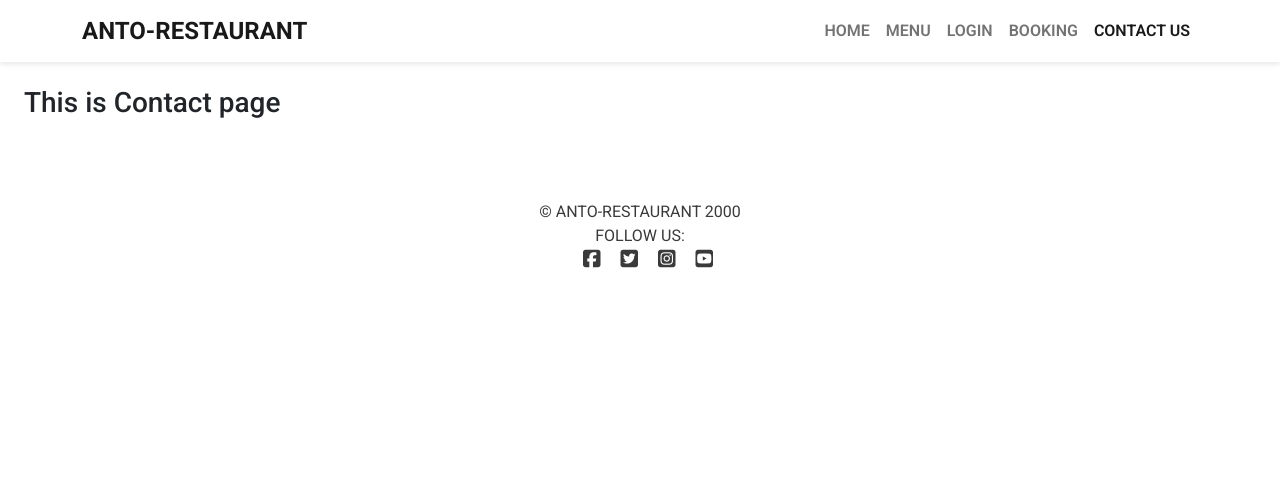
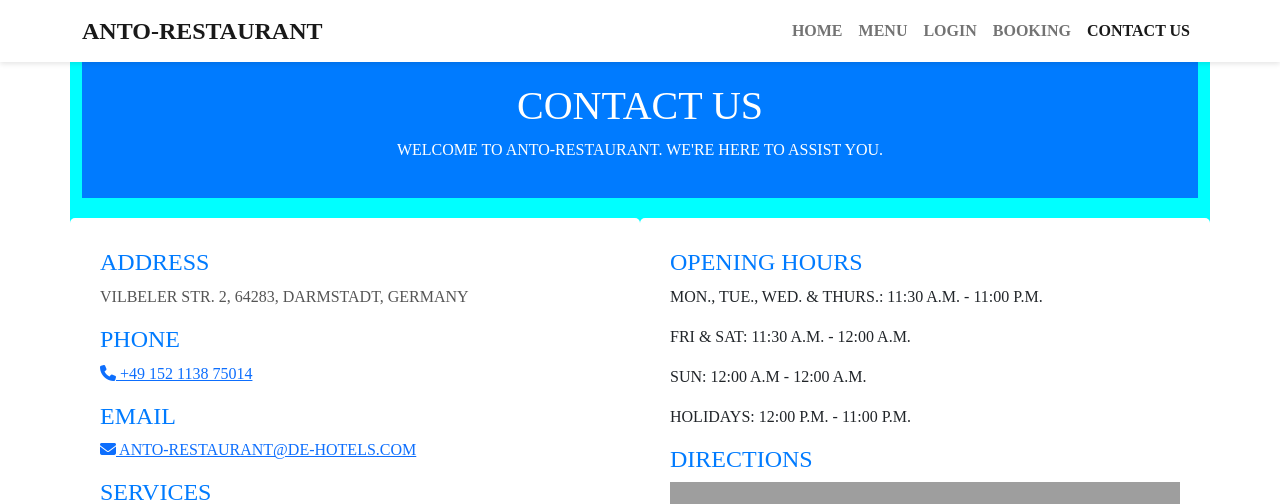
Before and after one commit to Anthonyrajlucas/django-anto-restaurant, a Django app: page /contact/ in a window 1280 px wide. Shown: the top 504 px of the page. Before the commit the page ends 268 px from the top, so only its background shows below. Run offline with Django 3.2, Linux system fonts and the light colour scheme; some libraries are stand-ins or nearby versions; grey boxes are pictures that could not be loaded.

Commit message:
Add contactus page content and style done

```diff
--- a/contact_us/templates/contact.html
+++ b/contact_us/templates/contact.html
@@ -1,12 +1,44 @@
-
 {% extends "base.html" %}
 {% load static %}
 {% block content %}
-<div>
-    <div class="center-container  min-h-100 review-page">
-        <div class="center-container p-4">
-            <div class="contact">
-                <h3>This is Contact page</h3><br>
+<div class="container timetable">
+    <div class="page-title">
+        <h1>Contact Us</h1>
+        <p>Welcome to Anto-Restaurant. We're here to assist you.</p>
+    </div>
+    <div class="row">
+        <div class="col-md-6 contact-section">
+            <div class="contact-info">
+                <h4>Address</h4>
+                <p>Vilbeler Str. 2, 64283, Darmstadt, Germany</p>
+                <h4>Phone</h4>
+                <p><a href="tel:+49152113875014"><i class="fas fa-phone"></i> +49 152 1138 75014</a></p>
+                <h4>Email</h4>
+                <p><a href="mailto:anto-restaurant@de-hotels.com"><i class="fas fa-envelope"></i>
+                        anto-restaurant@de-hotels.com</a></p>
+                <h4>Services</h4>
+                <ul class="services-list">
+                    <li><i class="fas fa-wifi"></i> Free Wi-Fi</li>
+                    <li><i class="fas fa-parking"></i> Parking</li>
+                    <li><i class="fas fa-solar-panel"></i> Eco-friendly</li>
+                    <li><i class="far fa-handshake"></i> Meetings</li>
+                    <li><i class="fas fa-birthday-cake"></i> Celebrations</li>
+                </ul>
+            </div>
+        </div>
+        <div class="col-md-6 contact-section">
+            <div class="opening-hours">
+                <h4>Opening Hours</h4>
+                <p>Mon., Tue., Wed. & Thurs.: 11:30 a.m. - 11:00 p.m.</p>
+                <p>Fri & Sat: 11:30 a.m. - 12:00 a.m.</p>
+                <p>Sun: 12:00 a.m - 12:00 a.m.</p>
+                <p>Holidays: 12:00 p.m. - 11:00 p.m.</p>
+            </div>
+            <div class="directions">
+                <h4>Directions</h4>
+                <iframe
+                    src="https://www.google.com/maps/embed?pb=!1m14!1m12!1m3!1d20567.444445036024!2d8.635382589009064!3d49.881330682520336!2m3!1f0!2f0!3f0!3m2!1i1024!2i768!4f13.1!5e0!3m2!1sen!2sde!4v1694340144388!5m2!1sen!2sde"
+                    allowfullscreen></iframe>
             </div>
         </div>
     </div>
--- a/raj_restaurant/settings.py
+++ b/raj_restaurant/settings.py
@@ -30,7 +30,7 @@ SECRET_KEY = os.environ.get('SECRET_KEY')
 # SECURITY WARNING: don't run with debug turned on in production!
 DEBUG = True
 
-ALLOWED_HOSTS = ['8000-anthonyrajl-djangoantor-u5sl9yzfjxz.ws-eu104.gitpod.io',
+ALLOWED_HOSTS = ['8000-anthonyrajl-djangoantor-50bmwhlvp21.ws-eu104.gitpod.io',
                  "raj-restaurant-594c6950e24f.herokuapp.com",
                  '8000-anthonyrajl-djangoantor-u5sl9yzfjxz.ws-eu104.gitpod.io/contact/',
                  "localhost"]
--- a/static/css/style.css
+++ b/static/css/style.css
@@ -9,7 +9,7 @@ body, html {
 /* Global styles */
 
 body {
-    font-family: 'Roboto', sans-serif;
+    font-family: 'Roboo',t sans-serif;
 }
 
 /* Navigation styles */
@@ -97,3 +97,58 @@ footer i:hover {
     transform: scale(1.1);
     color: #3a3a3a;
 }
+
+
+/*------------------------Contact_us page Style -----------------------------*/
+.timetable{
+    background-color: aqua;
+    font-family: 'Roboo',t sans-serif;
+}
+.page-title {
+    background-color: #007bff;
+    color: #fff;
+    padding: 20px 0;
+    text-align: center;
+    text-transform: uppercase;
+
+}
+
+.contact-section {
+    background-color: #fff;
+    padding: 30px;
+    margin-top: 20px;
+    border-radius: 5px;
+    text-transform: uppercase;
+    font-family: 'Roboo',t sans-serif;
+}
+
+.contact-info h4 {
+    color: #007bff;
+}
+
+.contact-info p {
+    color: #555;
+}
+
+.services-list {
+    list-style: none;
+    padding-left: 0;
+}
+
+.services-list i {
+    margin-right: 5px;
+}
+
+.opening-hours h4 {
+    color: #007bff;
+}
+
+.directions h4 {
+    color: #007bff;
+}
+
+iframe {
+    width: 100%;
+    height: 400px;
+    border: 0;
+}
```
